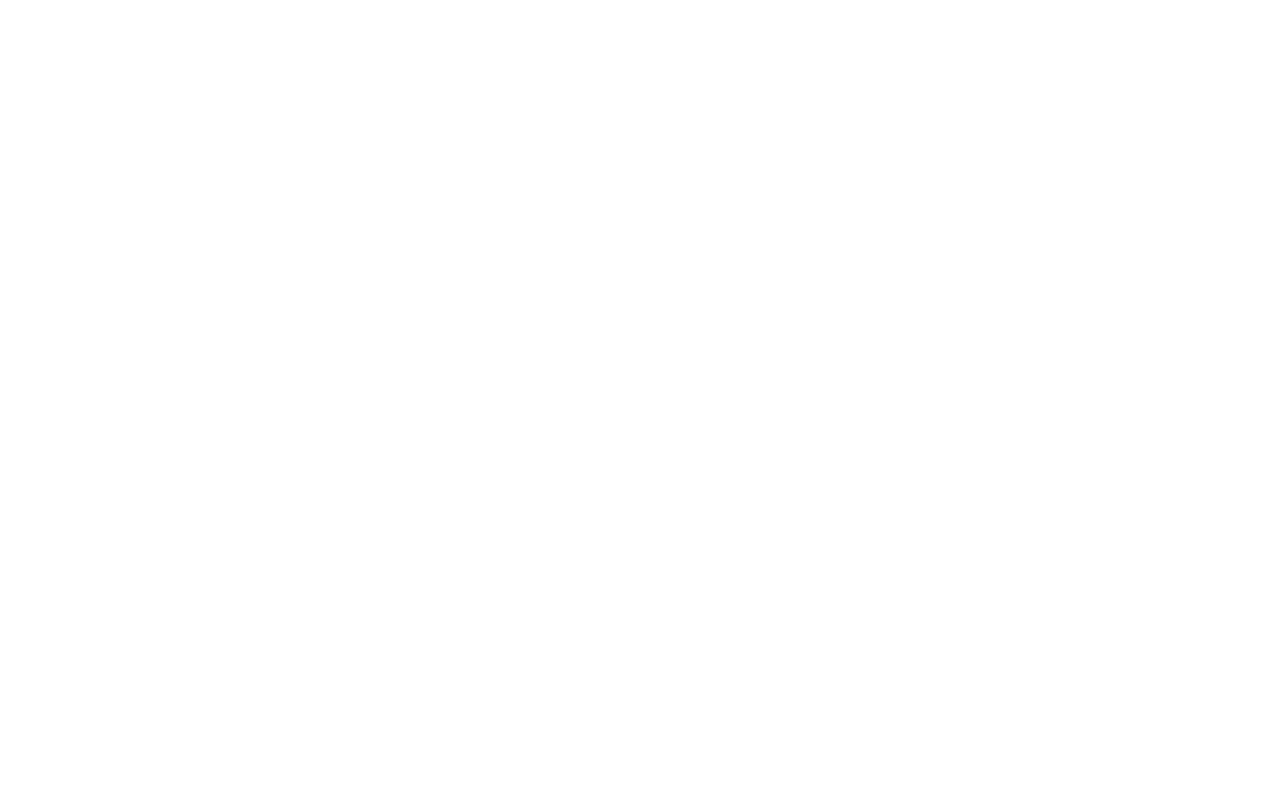
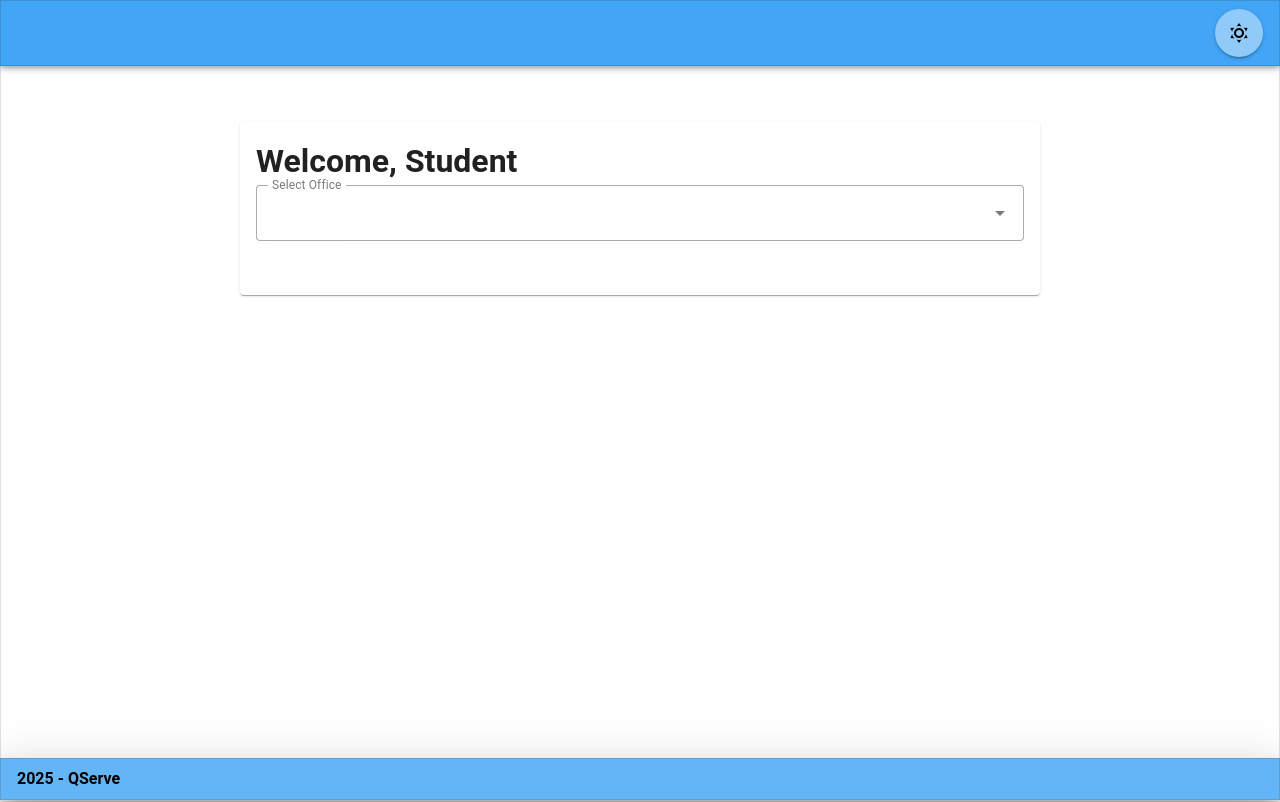
Before and after one commit to AngelmaeEmeterio/smartqueue, a Vue app: page /dashboard in a window 1280 px wide. Built offline with nearby package versions, Linux system fonts and the light colour scheme.

Commit message:
feat/adding-dropdown-for-office-selection

```diff
--- a/src/views/dashboard/DashboardView.vue
+++ b/src/views/dashboard/DashboardView.vue
@@ -6,11 +6,15 @@
 const offices = ['Registrar', 'Admission', 'Cashier']
 </script>
 
-<!-- In template inside the card -->
-<v-select
-  v-model="selectedOffice"
-  :items="offices"
-  label="Select Office"
-  variant="outlined"
-  class="mb-4"
-/>
+<template>
+  <AppLayout>
+    <template #content>
+      <v-container class="pa-4">
+        <v-card class="mx-auto mt-6 pa-4" max-width="800">
+          <h1 class="font-weight-bold">Welcome, Student</h1>
+          <v-select v-model="selectedOffice" :items="offices" label="Select Office" variant="outlined" class="mb-4"/>
+        </v-card>
+      </v-container>
+    </template>
+  </AppLayout>
+</template>
```
